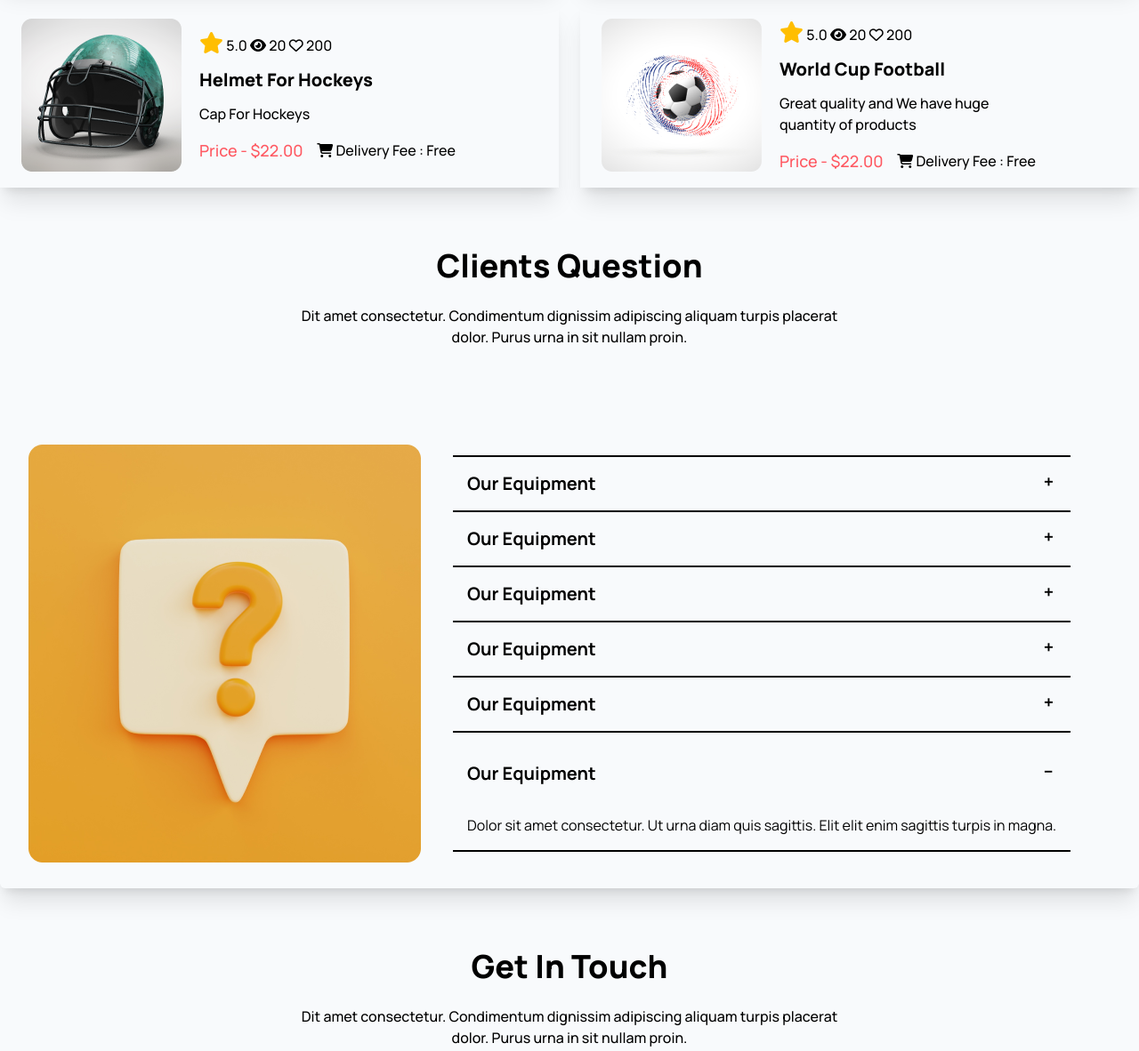
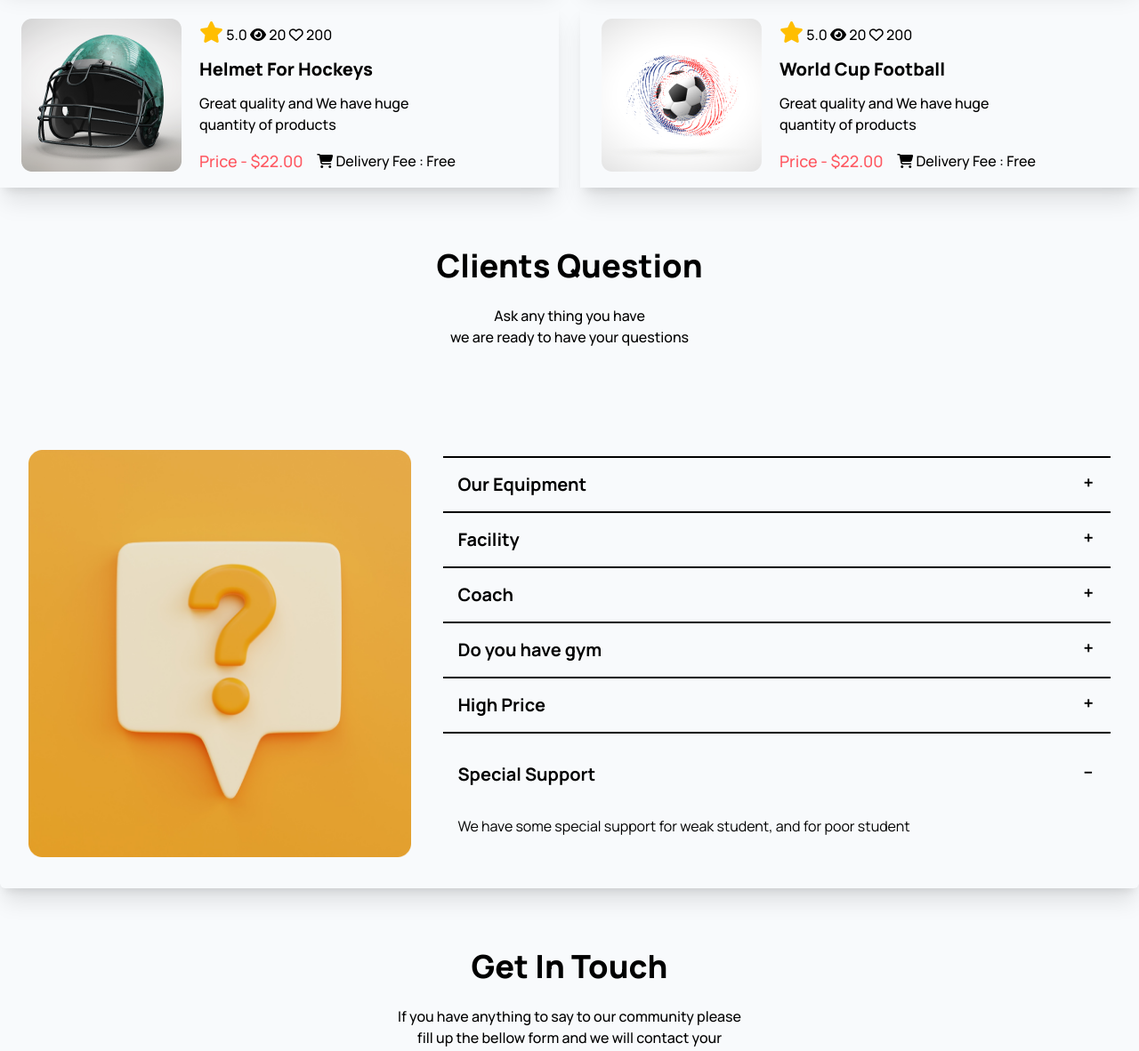
Before and after one commit to Md-Ashik-Mia/B9A3-WEB9-1491, a plain HTML site: page index.html in a window 1280 px wide. Shown: the part 3047-4229 px from the top of the page at 89% size. Drawn offline with nearby package versions, Linux system fonts and the light colour scheme.

Commit message:
dummy text has been replaced

```diff
--- a/index.html
+++ b/index.html
@@ -178,7 +178,7 @@
           </div>
         </section>
         <!-- new product section  -->
-        <section class="new-product program text-center my-[4.25rem]">
+        <section class="new-product  text-center my-[4.25rem]">
 
           <h1 class="lg:text-4xl font-extrabold lg:mb-6 ">Our New Products</h1>
             <p class="lg:text-[1rem] lg:mb-20 mb-12  font-medium">We are providing high quality sports products for hockeys <br> you can buy form us via website  </p>
@@ -237,7 +237,7 @@
                 <div class="">
                   <p class="font-medium text-[1rem] mb-3"><i class="fa-solid fa-star text-warning text-2xl"></i> 5.0 <i class="fa-solid fa-eye"></i> 20 <i class="fa-regular fa-heart"></i> 200</p>
                   <h2 class=" text-black text-xl font-extrabold mb-3">Helmet For Hockeys</h2>
-                  <p class="text-[1rem] font-medium leading-6 lg:w-72 mb-4">Cap For Hockeys</p>
+                  <p class="text-[1rem] font-medium leading-6 lg:w-72 mb-4">Great quality and We have huge quantity of products </p>
                   <div class="flex flex-col lg:flex-row   lg:justify-between lg:items-center">
                     <h4 class="text-[1.125rem] leading-[1.625rem] font-medium text-error">Price - $22.00</h4>
                     <p class="text-[1rem] font-medium "><i class="fa-solid fa-cart-shopping"></i> Delivery Fee : Free</p>
@@ -259,10 +259,10 @@
             </div>
         </section>
         <!-- clients Questions Section  -->
-        <section class="new-product program text-center my-[4.25rem]">
+        <section class="clients-questions  text-center my-[4.25rem]">
 
           <h1 class="lg:text-4xl font-extrabold lg:mb-6 ">Clients Question</h1>
-            <p class="lg:text-[1rem] lg:mb-20 mb-12  font-medium">Dit amet consectetur. Condimentum dignissim adipiscing aliquam turpis placerat <br> dolor. Purus urna in sit nullam proin. </p>
+            <p class="lg:text-[1rem] lg:mb-20 mb-12  font-medium">Ask any thing you have <br> we are ready to have your questions  </p>
             <div class=" flex flex-col lg:flex-row text-black lg:h-[33rem]  shadow-xl p-8 gap-9 text-left items-center justify-center w-80 rounded-md lg:w-full mx-auto lg:justify-normal items-center">
               <figure class="rounded-xl"><img src="./images/11.png" alt="Album" class="w-72 h-40 lg:w-auto lg:h-auto"/></figure>
               <div class="">
@@ -272,61 +272,61 @@
                     Our Equipment
                   </div>
                   <div class="collapse-content">
-                    <p>Dolor sit amet consectetur. Ut urna diam quis sagittis. Elit elit enim sagittis turpis in magna.</p>
+                    <p>our equipments are top class and have a great quality we beleive in qulaity of products </p>
                   </div>
                 </div>
                 <div class="collapse collapse-plus border-t-black border-t-2 rounded-none">
                   <input type="radio" name="my-accordion-3" checked="checked" />
                   <div class="collapse-title text-xl font-bold">
-                    Our Equipment
+                    Facility
                   </div>
                   <div class="collapse-content">
-                    <p>Dolor sit amet consectetur. Ut urna diam quis sagittis. Elit elit enim sagittis turpis in magna.</p>
+                    <p>We are providing world class facilitys in our club </p>
                   </div>
                 </div>
                 <div class="collapse collapse-plus border-t-black border-t-2 rounded-none">
                   <input type="radio" name="my-accordion-3" checked="checked" />
                   <div class="collapse-title text-xl font-bold ">
-                    Our Equipment
+                   Coach
                   </div>
                   <div class="collapse-content">
-                    <p>Dolor sit amet consectetur. Ut urna diam quis sagittis. Elit elit enim sagittis turpis in magna.</p>
+                    <p>We have 1st class coaches around the world </p>
                   </div>
                 </div>
                 <div class="collapse collapse-plus border-t-black border-t-2 rounded-none">
                   <input type="radio" name="my-accordion-3" checked="checked" />
                   <div class="collapse-title text-xl font-bold ">
-                    Our Equipment
+                    Do you have gym
                   </div>
                   <div class="collapse-content">
-                    <p>Dolor sit amet consectetur. Ut urna diam quis sagittis. Elit elit enim sagittis turpis in magna.</p>
+                    <p>We have gym in our club with world class trainners </p>
                   </div>
                 </div>
                 <div class="collapse collapse-plus border-t-black border-t-2 rounded-none">
                   <input type="radio" name="my-accordion-3" checked="checked" />
                   <div class="collapse-title text-xl font-bold ">
-                    Our Equipment
+                    High Price
                   </div>
                   <div class="collapse-content">
-                    <p>Dolor sit amet consectetur. Ut urna diam quis sagittis. Elit elit enim sagittis turpis in magna.</p>
+                    <p>We provide authentic product and serivece which are very rare to the world so some cost can be high </p>
                   </div>
                 </div>
-                <div class="collapse collapse-plus border-t-black border-t-2 border-b-2 border-b-black rounded-none">
+                <div class="collapse collapse-plus border-t-black border-t-2 rounded-none">
                   <input type="radio" name="my-accordion-3" checked="checked" />
                   <div class="collapse-title text-xl font-bold my-4">
-                    Our Equipment
+                    Special Support
                   </div>
                   <div class="collapse-content">
-                    <p>Dolor sit amet consectetur. Ut urna diam quis sagittis. Elit elit enim sagittis turpis in magna.</p>
+                    <p>We have some  special support for weak student, and for poor student  </p>
                   </div>
                 </div>
                 </div>
               </div>
          </section>
          <!-- get in touch section starts  -->
-          <section class="get-in-touch program text-center my-[4.25rem]">
+          <section class="get-in-touch  text-center my-[4.25rem]">
             <h1 class="lg:text-4xl font-extrabold lg:mb-6 ">Get In Touch</h1>
-              <p class="lg:text-[1rem] lg:mb-20 mb-12  font-medium">Dit amet consectetur. Condimentum dignissim adipiscing aliquam turpis placerat <br> dolor. Purus urna in sit nullam proin. </p>
+              <p class="lg:text-[1rem] lg:mb-20 mb-12  font-medium">If you have anything to say to our community please <br> fill up the bellow form and we will contact your  </p>
               <div class="form-container flex flex-col lg:flex-row">
                 <div class="contact p-6 w-[21rem] lg:w-[29rem] flex flex-col gap-4 lg:gap-6 mx-auto lg:mx-0">
                   <div class="lg:w-[23.37rem] lg:h-[13.5rem] bg-telephone lg:p-8 p-6 text-left rounded-md w-full">
@@ -398,7 +398,7 @@
       <div class="grid p-10 text-white container  grid-rows-3 lg:grid-rows-1 lg:grid-cols-4 justify-center items-center text-center gap-10  mx-auto lg:text-left">
         <nav class="text-white col-span-2 lg:col-span-1">
           <header class="text-white footer-title ">Get In Touch</header>
-          <p class="text-white">Dit amet consectetur. Condimentum  adipiscing aliquam turpis placerat dolor. Purus urna in sit nullam proin. </p>
+          <p class="text-white">If you have anything to say to our community please send us a call or mail  and we will contact your  </p>
           <a class=" flex items-center justify-center lg:justify-normal gap-4"><img src="./images/Frame1.png" alt="">hockeys@support.com</a>
           <a class=" flex items-center justify-center lg:justify-normal gap-4 "><img src="./images/Frame2.png" alt="">(+62) 123-321-543</a>
         </nav>
```
